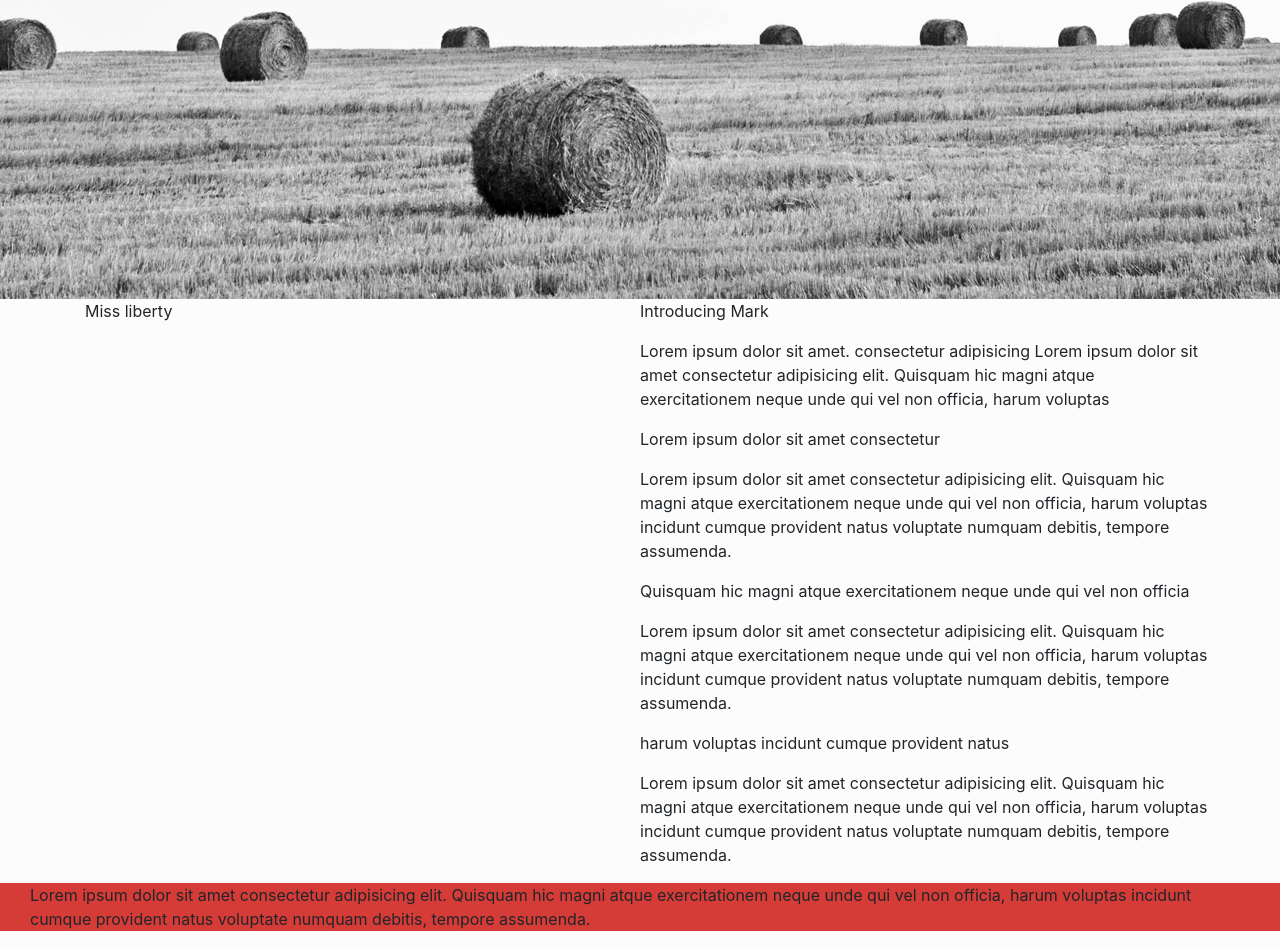
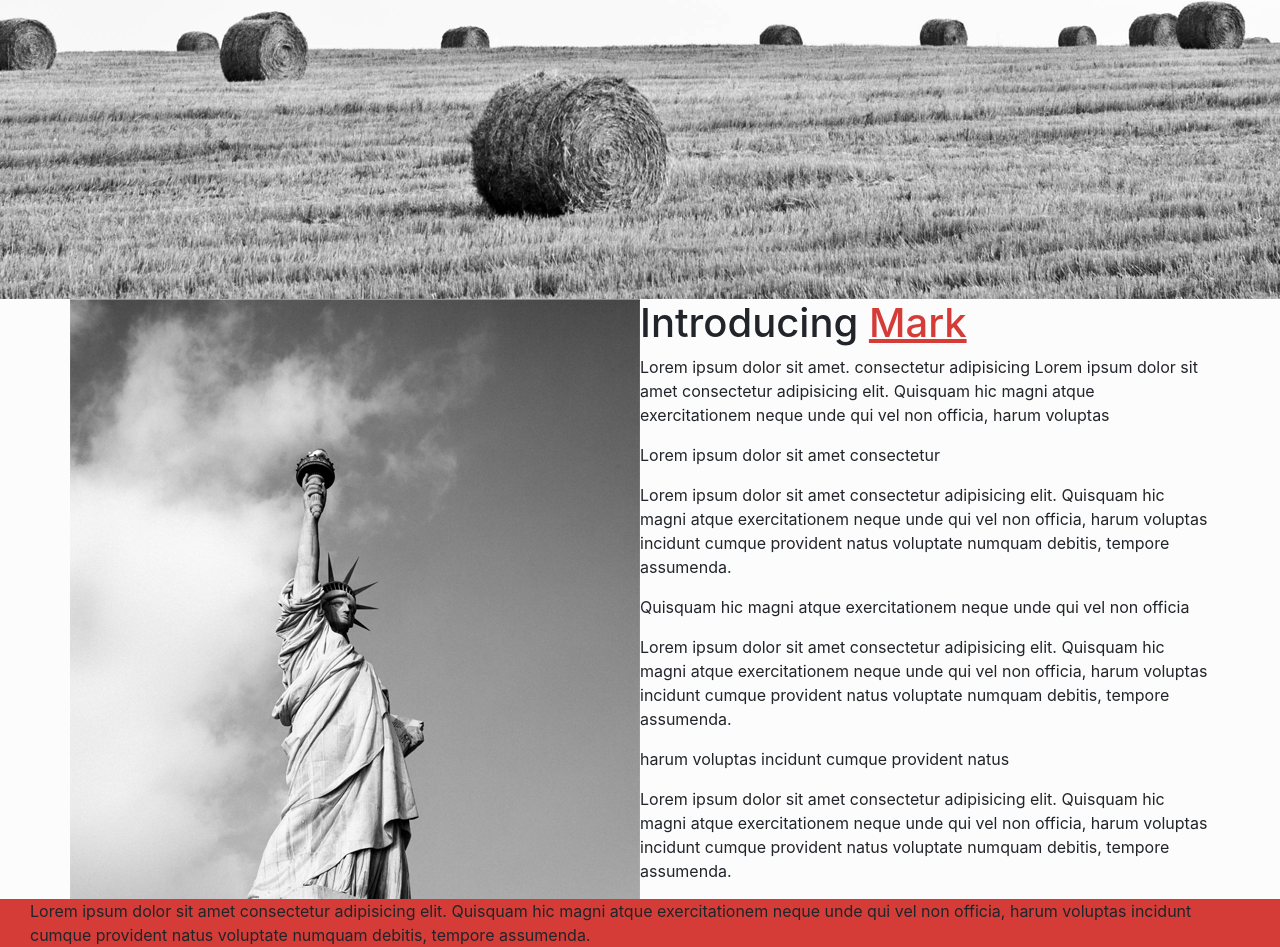
Before and after one commit to bcheronn/skel, a plain HTML site: page index.html in a window 1280 px wide. Shown: the part 501-1448 px from the top of the page. Drawn offline with nearby package versions, Linux system fonts and the light colour scheme.

Commit message:
Intégration MissL

```diff
--- a/assets/css/style.css
+++ b/assets/css/style.css
@@ -16,6 +16,10 @@ body {
   background-position: bottom;
 }
 
+#missl {
+  background-image: url(../img/missl.png);
+}
+
 #discover {
   background-color: var(--red-mark);
 }
--- a/index.html
+++ b/index.html
@@ -26,7 +26,7 @@
               <span class="red-mark-text">Mark:</span> responsive, professional
               PSD template.
             </h1>
-            <p class="text-center">
+            <p class="text-center py-3">
               Lorem ipsum dolor sit amet consectetur adipisicing elit. Quisquam
               hic magni atque exercitationem neque unde qui vel non officia,
               harum voluptas incidunt cumque provident natus voluptate numquam
@@ -35,30 +35,22 @@
           </div>
         </div>
   </div>
-
     </div>
     </header>
-    <section class="container" id="missl">
-      <div class="row" id="missl-header"><div class="col"></div></div>
+    <section class="container">
       <div class="row">
-        <div class="col">
-          Miss liberty
-        </div>
+        <div class="col" id="missl"></div>
         <div class="col">
           <div class="row">
-            <p>
-              Introducing Mark
-            </p>
-          </div>
-          <div class="row">
+            <h1>
+              Introducing <span class="red-mark-text"><u>Mark</u></span>
+            </h1>
             <p>
               Lorem ipsum dolor sit amet. consectetur adipisicing Lorem ipsum
               dolor sit amet consectetur adipisicing elit. Quisquam hic magni
               atque exercitationem neque unde qui vel non officia, harum
               voluptas
             </p>
-          </div>
-          <div class="row">
             <p>
               Lorem ipsum dolor sit amet consectetur
             </p>
@@ -68,8 +60,6 @@
               harum voluptas incidunt cumque provident natus voluptate numquam
               debitis, tempore assumenda.
             </p>
-          </div>
-          <div class="row">
             <p>
               Quisquam hic magni atque exercitationem neque unde qui vel non
               officia
@@ -80,8 +70,6 @@
               harum voluptas incidunt cumque provident natus voluptate numquam
               debitis, tempore assumenda.
             </p>
-          </div>
-          <div class="row">
             <p>harum voluptas incidunt cumque provident natus</p>
             <p>
               Lorem ipsum dolor sit amet consectetur adipisicing elit. Quisquam
```
